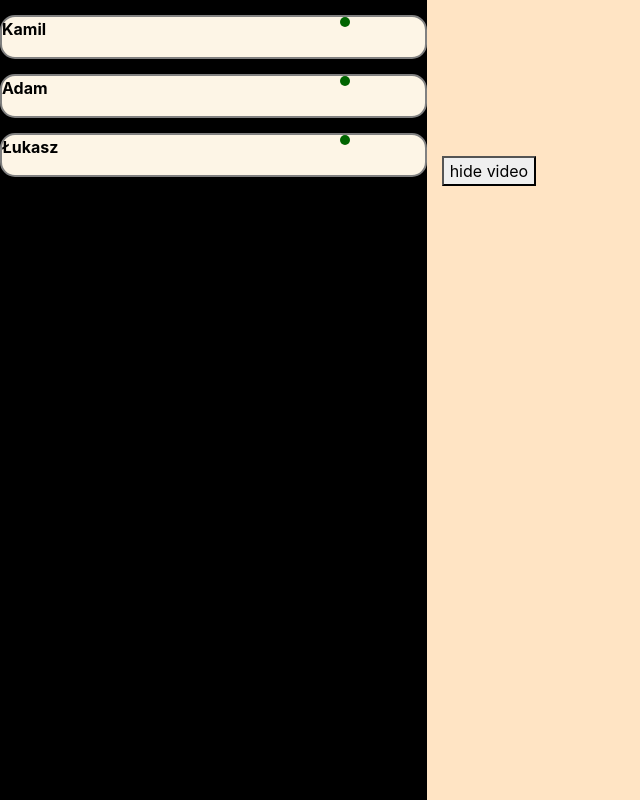
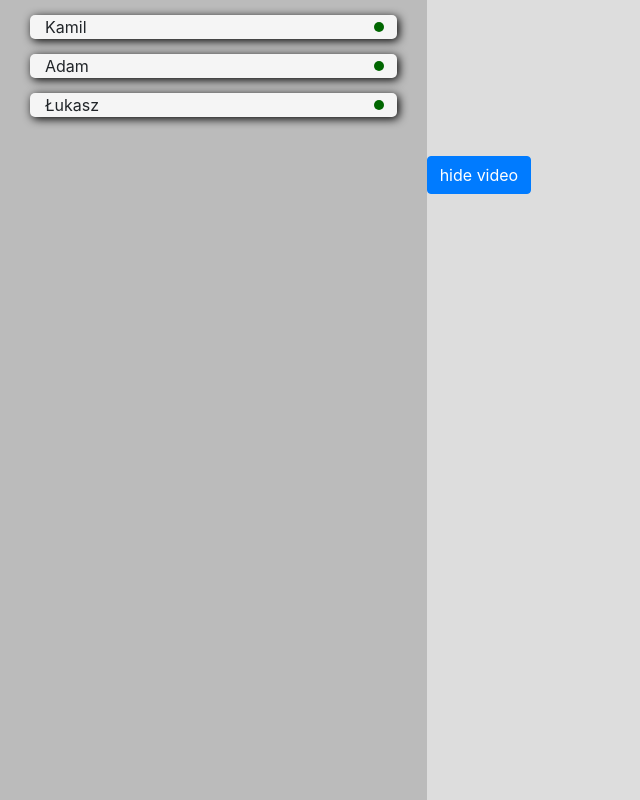
Before and after one commit to avresial/WizyjnoGodka, a React (Create React App) app in the folder client/video_chat/: page / in a window 1280 px wide. Shown: the whole page, without its empty margins (0-640 px from the left). Built offline with nearby package versions, Linux system fonts and the light colour scheme; no server answers.

Commit message:
improved style

```diff
--- a/client/video_chat/src/App.js
+++ b/client/video_chat/src/App.js
@@ -24,7 +24,7 @@ const App = () => {
 
     return(
       <Container fluid >
-        <div className = 'row h-100'>
+        <div className = 'row vh-100'>
           <LeftPanel />
           <RightPanel onClick={onButtonClickHandler} videoOn={videoOn}/>
         </div>
--- a/client/video_chat/src/LeftPanel/LeftPanel.js
+++ b/client/video_chat/src/LeftPanel/LeftPanel.js
@@ -3,7 +3,7 @@ import User from './User/User'
 import classes from './LeftPanel.module.css'
 
 const LeftPanel = () => {
-    const style = `${classes.LeftPanel} col-md-4 vh-100`
+    const style = `${classes.LeftPanel} col-md-4`
     return (
         <div className={style}>
             <User name="Kamil" status={true}></User>
--- a/client/video_chat/src/LeftPanel/LeftPanel.module.css
+++ b/client/video_chat/src/LeftPanel/LeftPanel.module.css
@@ -1,3 +1,3 @@
 .LeftPanel{
-    background-color: black;
+    background-color: #BBBBBB;
 };
--- a/client/video_chat/src/LeftPanel/User/User.js
+++ b/client/video_chat/src/LeftPanel/User/User.js
@@ -2,11 +2,15 @@ import react from 'react'
 import classes from './User.module.css'
 
 const User = (props) => {
-    const style = `${classes.User} row`
+    const userStyle = `${classes.User} row`;
     return (
-        <div className = {style} >
-            <p>{props.name}</p>
-            <div className = {classes.status}></div>
+        <div className = {userStyle} >
+            <div className = 'col'>
+                <span>{props.name}</span>
+            </div>
+            <div className = 'col'>
+                <div className = {classes.status}></div>
+            </div>
         </div>
     );
 };
--- a/client/video_chat/src/LeftPanel/User/User.module.css
+++ b/client/video_chat/src/LeftPanel/User/User.module.css
@@ -1,21 +1,28 @@
 .User {
-    background-color: oldlace;
-    border: 2px solid gray;
-    border-radius: 15px;
+    background-color: whitesmoke;
+    border-radius: 5px;
     box-shadow: 2px 2px 10px black;
-    margin:15px;
+    margin:15px !important;
+    justify-content: center;
+    align-items: center;
+    transition: 0.5s all;
+}
+
+.User:hover {
+    cursor: pointer;
+    background-color: lightgray;
 }
 
 .User p{
     color:black;
-    width:50%;
     font-weight: 700;
 }
 
 .status {
-    background-color: darkgreen;
+    position:relative;
+    left:95%;
+    background-color: rgb(0, 102, 0);
     width:10px;
     height:10px;
     border-radius: 50%;
-    margin-left:30%;
 }
--- a/client/video_chat/src/RightPanel/RightPanel.js
+++ b/client/video_chat/src/RightPanel/RightPanel.js
@@ -1,15 +1,20 @@
 import React from 'react'
 import Video from '../Assets/Video'
 import classes from './RightPanel.module.css'
+import Button from 'react-bootstrap/Button'
 
 const RightPanel = (props) => {
 
-    const style = `${classes.RightPanel} col-md-8 vh-100`;
+    const style = `${classes.RightPanel} col-md-8`;
 
     return(
         <div className = {style}>
-            <Video videoOn = {props.videoOn} />
-            <button onClick={props.onClick}>{props.videoOn ? 'hide' : 'show'} video </button>
+            <div className='row'>
+                <Video videoOn = {props.videoOn} />
+            </div>
+            <div className='row'>
+                <Button onClick={props.onClick}> {props.videoOn ? 'hide' : 'show'} video</Button>
+            </div>
         </div>
     );
 };
--- a/client/video_chat/src/RightPanel/RightPanel.module.css
+++ b/client/video_chat/src/RightPanel/RightPanel.module.css
@@ -1,3 +1,5 @@
 .RightPanel{
-    background-color: bisque;
+    background-color: #DDDDDD;
+    justify-content: center;
+    align-items: center;
 }
```
